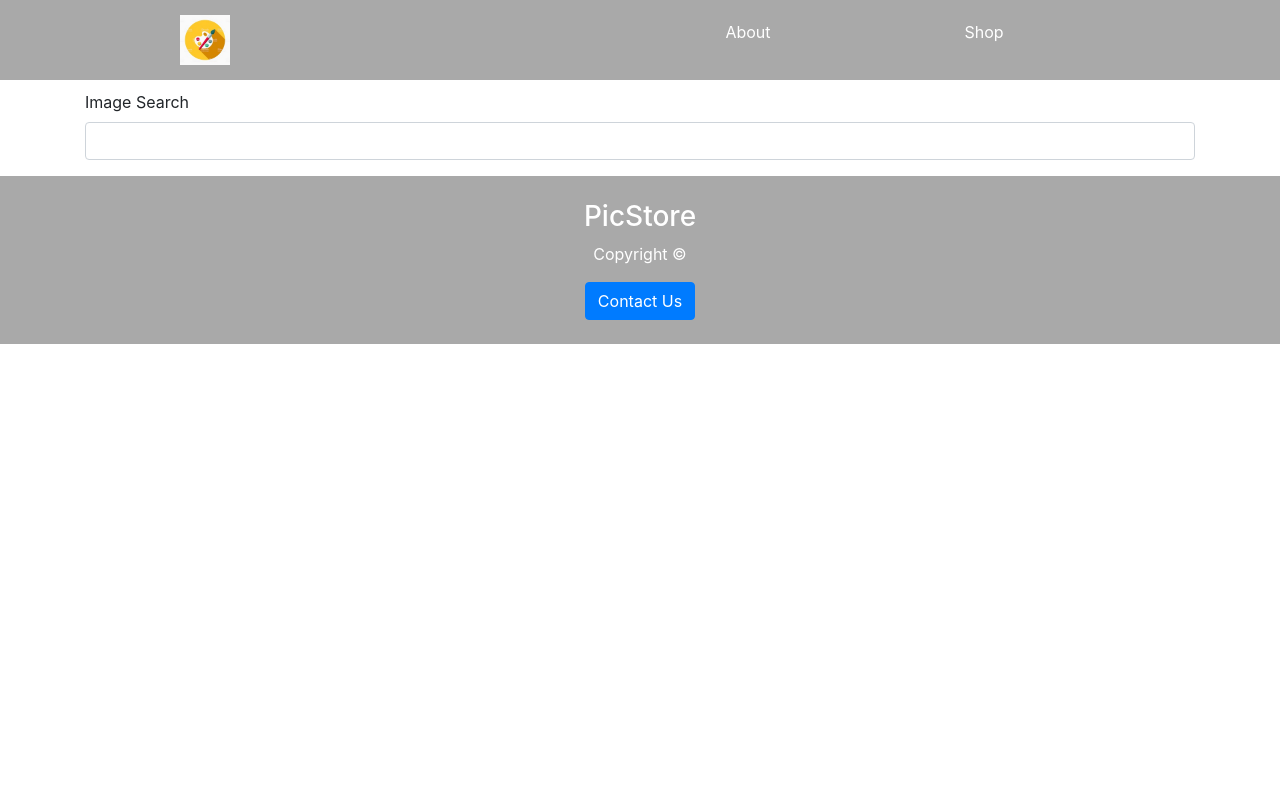
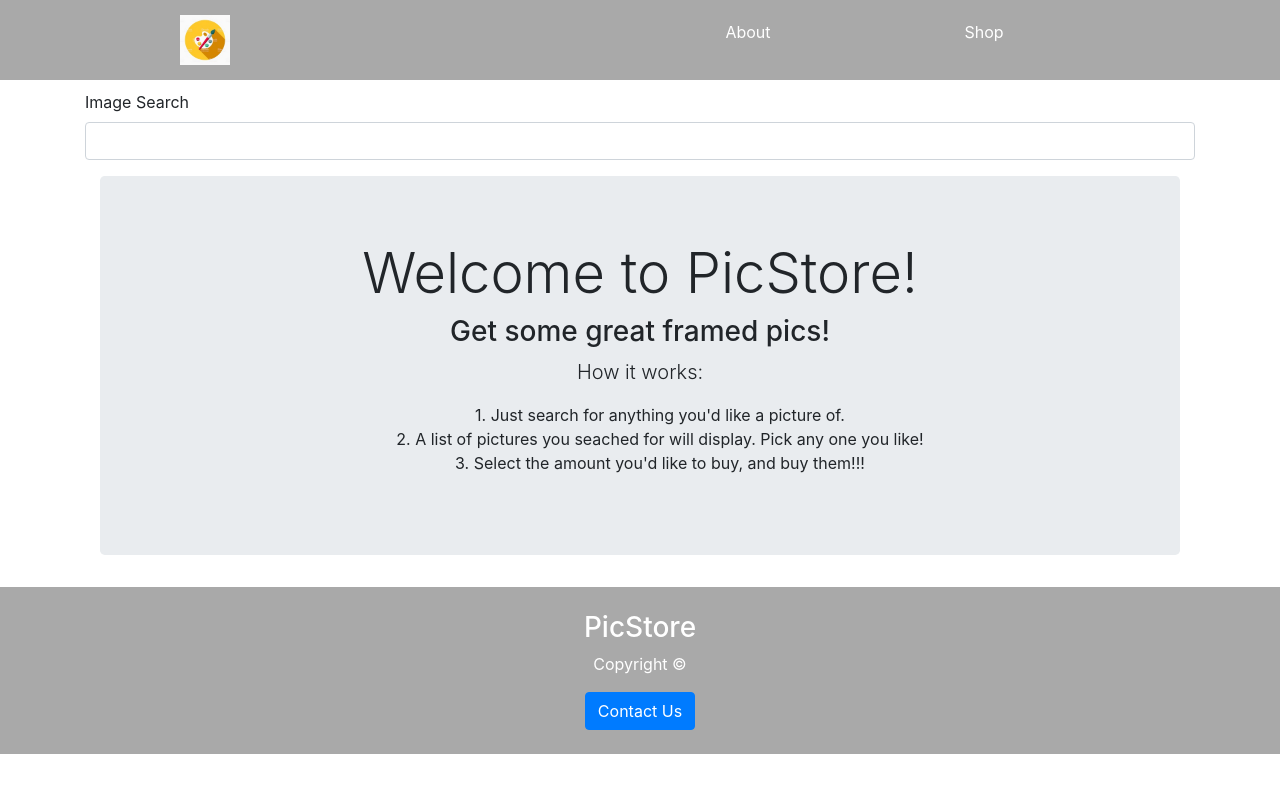
Before and after one commit to MarkMGill/PicStore, a React (Create React App) app: page / in a window 1280 px wide. Shown: the top 792 px of the page. Built offline with nearby package versions, Linux system fonts and the light colour scheme.

Commit message:
Update App.js

```diff
--- a/src/components/App.js
+++ b/src/components/App.js
@@ -30,7 +30,7 @@ class App extends React.Component {
                         <SearchBar onSubmit={this.onSearchSubmit} />
                         <Switch>
                             <Route
-                                path="/PicStore/" exact
+                                path="/" exact
                                 render={(props) => <Home {...props} randomImages={this.state.randomImages}
                                 runIt={this.getRandomImages} />}
                             />
```
